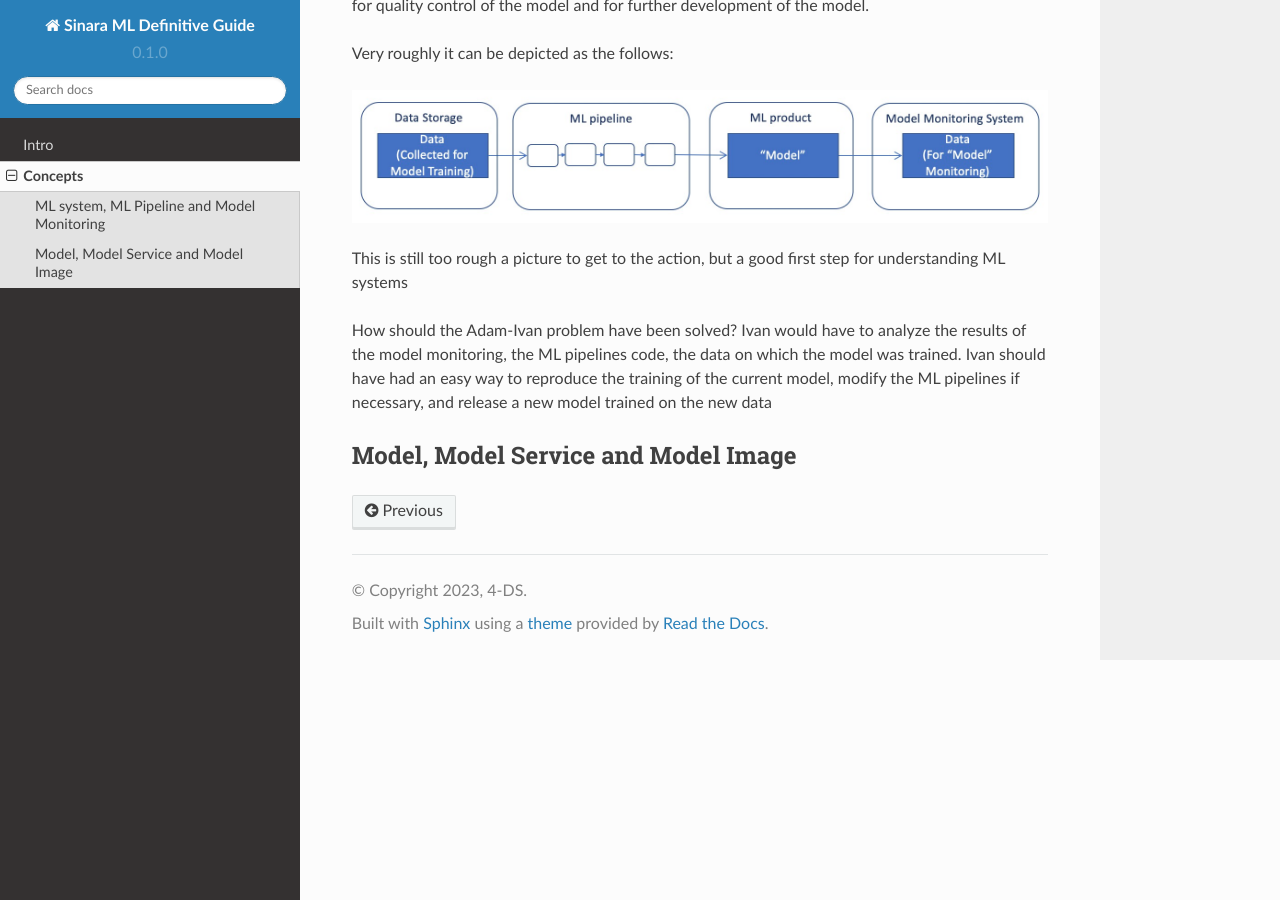
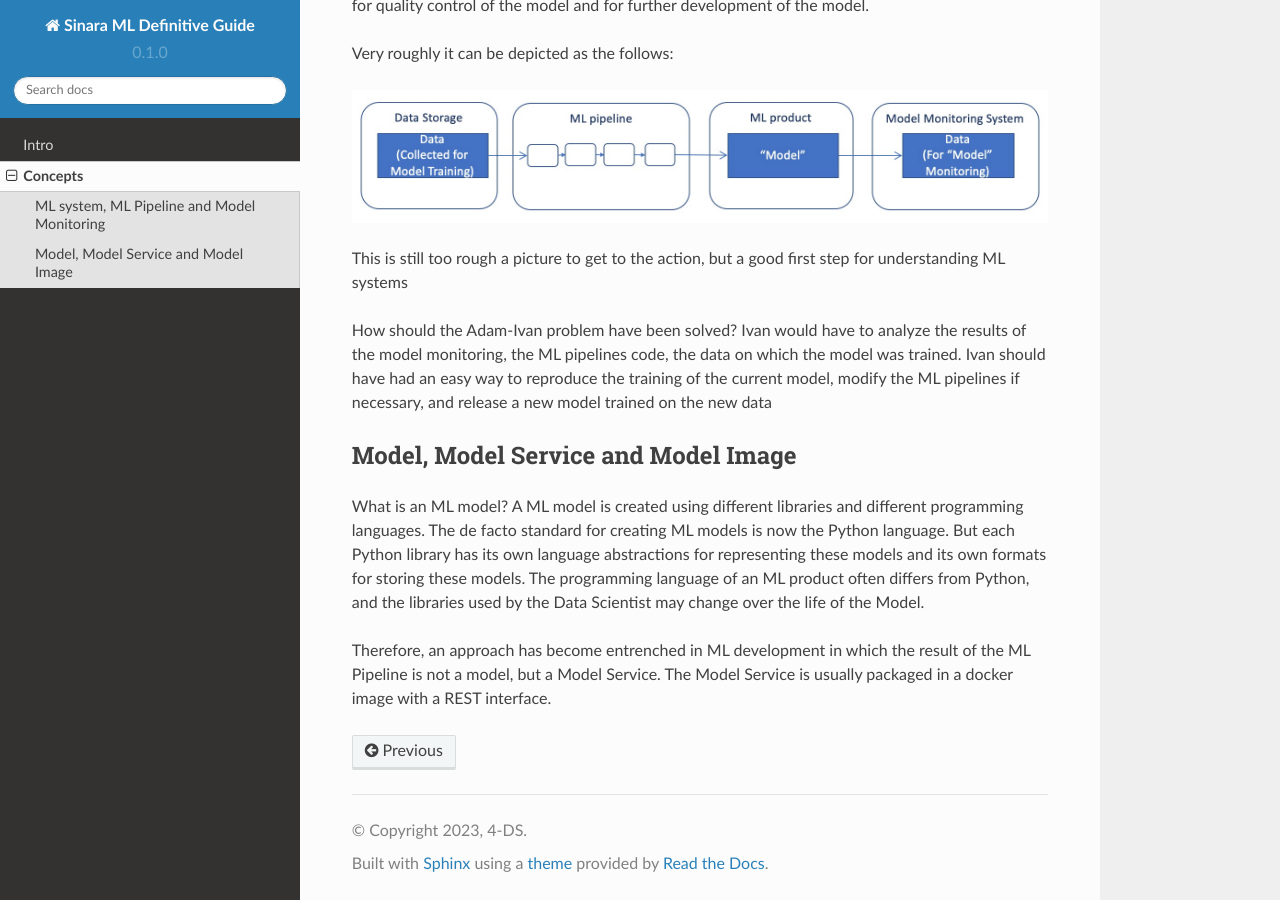
Before and after one commit to 4-DS/SinaraML-Def-Guide, a Sphinx documentation site: the page built from docs/source/concepts.rst, in a window 1280 px wide and 900 px high, scrolled down 1242 px. Built offline with Sphinx 7.4.7 and the Read the Docs theme 2.0.0, drawn with Linux system fonts in a browser that asks for light colours.

Commit message:
Update concepts.rst

```diff
--- a/docs/source/concepts.rst
+++ b/docs/source/concepts.rst
@@ -27,3 +27,7 @@ How should the Adam-Ivan problem have been solved? Ivan would have to analyze th
 
 Model, Model Service and Model Image
 ************************************
+
+What is an ML model? A ML model is created using different libraries and different programming languages. The de facto standard for creating ML models is now the Python language. But each Python library has its own language abstractions for representing these models and its own formats for storing these models. The programming language of an ML product often differs from Python, and the libraries used by the Data Scientist may change over the life of the Model.
+
+Therefore, an approach has become entrenched in ML development in which the result of the ML Pipeline is not a model, but a Model Service. The Model Service is usually packaged in a docker image with a REST interface.
```
